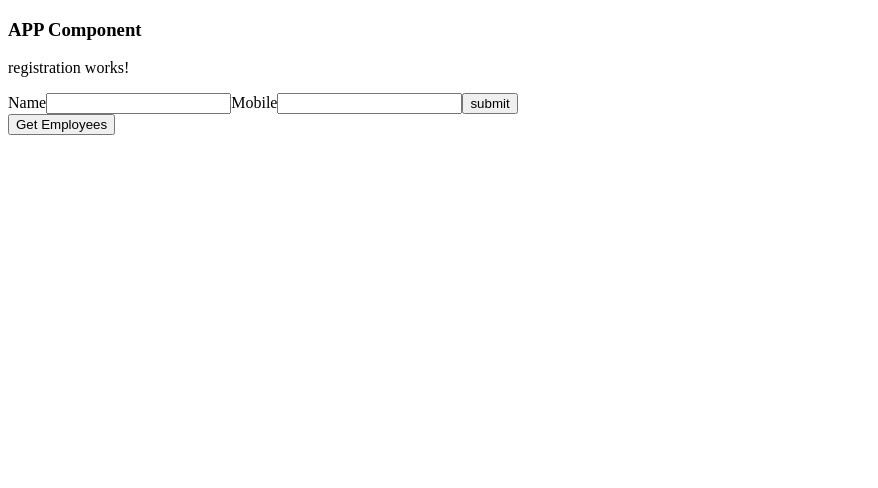
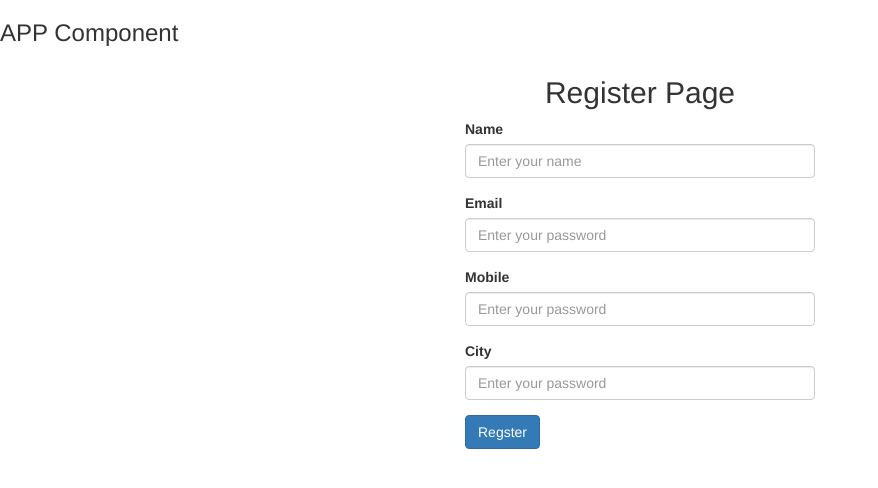
Before and after one commit to surendra329/angular15, an Angular app: page /registration in a window 1280 px wide. Shown: the top 488 px of the page, without its empty margins (0-878 px from the left). Built offline with nearby package versions, Linux system fonts and the light colour scheme.

Commit message:
bootstrap css

```diff
--- a/angular.json
+++ b/angular.json
@@ -25,9 +25,10 @@
               "src/assets"
             ],
             "styles": [
-              "src/styles.css"
+              "src/styles.css",
+              "node_modules/bootstrap/dist/css/bootstrap.min.css"
             ],
-            "scripts": []
+            "scripts": ["node_modules/bootstrap/dist/js/bootstrap.min.js"]
           },
           "configurations": {
             "production": {
--- a/package.json
+++ b/package.json
@@ -18,6 +18,7 @@
     "@angular/platform-browser": "^15.2.0",
     "@angular/platform-browser-dynamic": "^15.2.0",
     "@angular/router": "^15.2.0",
+    "bootstrap": "^3.4.1",
     "rxjs": "~7.8.0",
     "tslib": "^2.3.0",
     "zone.js": "~0.12.0"
--- a/src/app/app.service.ts
+++ b/src/app/app.service.ts
@@ -1,16 +1,27 @@
 import { Injectable } from '@angular/core';
 import { HttpClient } from '@angular/common/http';
-
+import { Observable } from 'rxjs';
 @Injectable({
   providedIn: 'root'
 })
 
 export class AppService {
 
-  constructor(private http:HttpClient) { }
+ private Mongo_URL = 'mongodb+srv://surendra1006:welcomeToDB@mycluster.92nm0lu.mongodb.net/?retryWrites=true&w=majority&appName=myCluster';
+  private URL: string = 'https://dummyjson.com/users';
+  constructor(private http: HttpClient) { }
 
-  getEmployee(){
+  getUsers(limit:number=30):Observable<any> {
+    // return this.http.get(this.URLUsers);
+    return this.http.get<any>(`${this.URL}?limit=${limit}`);
+  }
+   addEmployee(employeeData: any): Observable<any> {
+   return this.http.post('http://localhost:5000/employees/add-emp', employeeData)
+  }
+  getEmployees():Observable<any>{
     return this.http.get('http://localhost:5000/employees/allemployees')
   }
-
+  updateEmployee(id:string,data:any):Observable<any>{
+    return this.http.put(`http://localhost:5000/employees/update/${id}`,data)
+  }
 }
--- a/src/app/registration/registration.component.html
+++ b/src/app/registration/registration.component.html
@@ -1,28 +1,63 @@
-<p>registration works!</p>
+<div id="toast-container" class="toast-top-right toast-container">
+</div>
 
-<form action="" (ngSubmit)="submitForm()">
-    <label for="name">Name</label>
-        <input type="text" name="name" id="name" [(ngModel)]="name">
-    <label for="mobile">Mobile</label>
-        <input type="number" name="number" [(ngModel)]="mobileNumber">
+<div class="container login-page d-flex justify-content-center align-items-center loginPad ">
+  <div class="col-md-6 col-lg-4 p-4">
+    </div>
+  <div class="col-md-6 col-lg-4 p-4 rounded shadow-lg bg-white loginForm">
+    <h2 class="text-center mb-4">Register Page</h2>
 
-    <input type="submit" name="submit" id="" value="submit">
-</form>
+    <form (ngSubmit)="addEmployee()">
+      <div class="form-group mb-3">
+        <label for="name">Name</label>
+        <input
+          type="text"
+          id="name"
+          class="form-control"
+          placeholder="Enter your name"
+          [(ngModel)]="loginObj.name"
+          name="name"
+          required
+        />
+      </div>
 
-<button (click)="getEmployees()"> Get Employees</button>
+      <div class="form-group mb-4">
+        <label for="email">Email</label>
+        <input
+          type="email"
+          id="email"
+          class="form-control"
+          placeholder="Enter your password"
+          [(ngModel)]="loginObj.email"
+          name="email"
+        />
+      </div>
+       <div class="form-group mb-4">
+        <label for="mobile">Mobile</label>
+        <input
+          type="mobile"
+          id="mobile"
+          class="form-control"
+          placeholder="Enter your password"
+          [(ngModel)]="loginObj.mobile"
+          name="mobile"
+        />
+      </div>
+       <div class="form-group mb-4">
+        <label for="city">City</label>
+        <input
+          type="text"
+          id="city"
+          class="form-control"
+          placeholder="Enter your password"
+          [(ngModel)]="loginObj.city"
+          name="city"
+        />
+      </div>
 
-<table *ngIf="employeeList.length !=0 ">
-    <tr>
-        <th>Name</th>
-        <th>Mobile</th>
-        <th>Email</th>
-        <th>City</th>
-    </tr>
-    <tr *ngFor="let item of employeeList">
-        <td>{{item.name}}</td>
-        <td>{{item.mobile}}</td>
-        <td>{{item.email}}</td>
-        <td>{{item.city}}</td>
-    </tr>
+      <button type="submit" class="btn btn-primary w-100">Regster</button>
 
-</table>
+
+    </form>
+  </div>
+</div>
--- a/src/app/registration/registration.component.ts
+++ b/src/app/registration/registration.component.ts
@@ -13,17 +13,35 @@ export class RegistrationComponent {
   public employeeList:any=[];
 constructor(private service:AppService,private http:HttpClient){}
 
-  submitForm(){
-    let params = {name:this.name,mobile:this.mobileNumber}
-    console.log(params);
-  }
+public loginObj = {
+    name: '',
+    email: '',
+    mobile:'',
+    city:''
+  };
+  // ngOnInit(){
+  //   this.toastr.success('Registered saved successfully!', 'Success');
+  // }
+  addEmployee(){
 
-  getEmployees(){
-    this.service.getEmployee().subscribe(data => {
-      console.log(data);
-      this.employeeList = data;
+    this.loginObj.name = this.loginObj.name.trim();
+    this.loginObj.email = this.loginObj.email.trim();
+    this.loginObj.mobile = this.loginObj.mobile;
+    this.loginObj.city = this.loginObj.city;
+
+    this.service.addEmployee(this.loginObj).subscribe({
+      next: (res) => {
+        console.log(res);
+        // this.toastr.success('Registered saved successfully!', 'Success');
+        // this.router.navigate(['./login']);
+
+      },
+      error: (error) => {
+        // this.toastr.error(error?.message, 'Error ');
+
+        console.log(error);
+      }
     });
   }
 
-
 }
```
Also changed, not shown: 1 other file (tests, documents, lock files or other folders).
